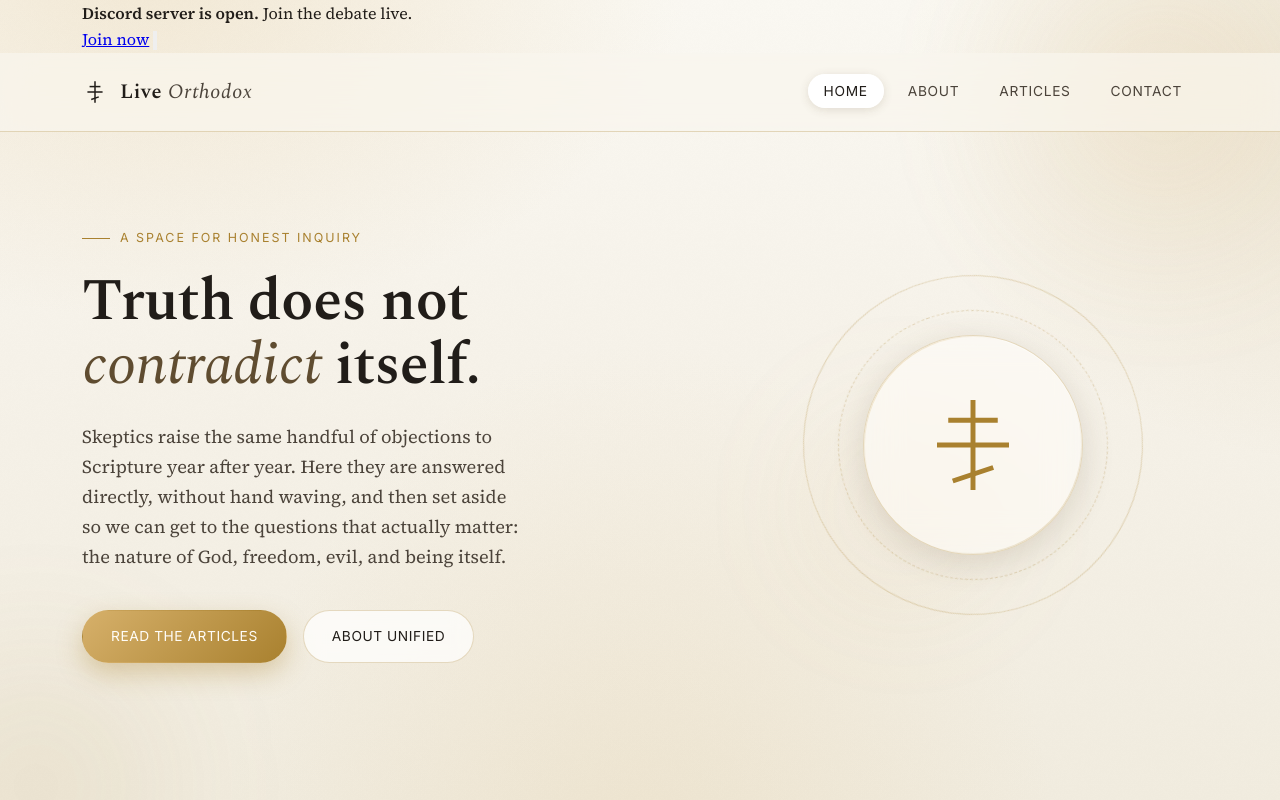
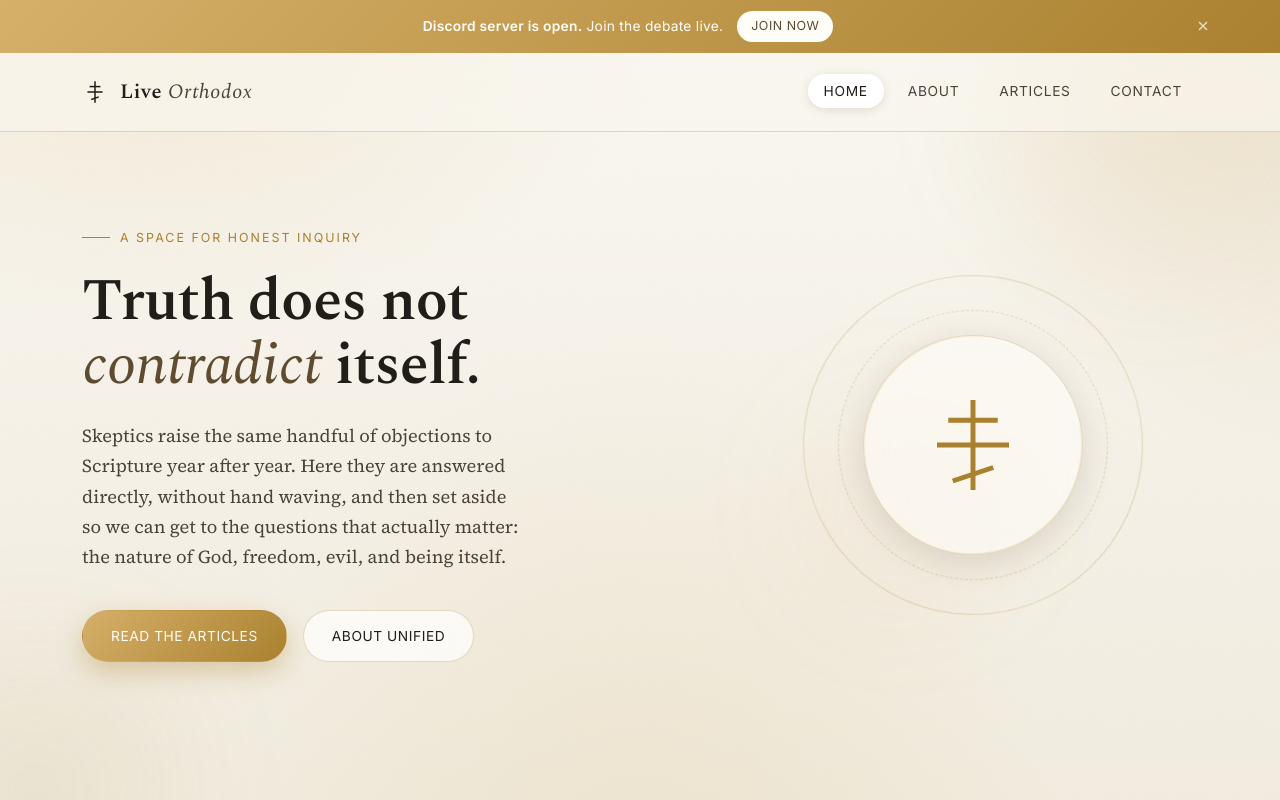
Before and after one commit to halosent/halosent.github.io, a plain HTML site: page index.html in a window 1280 px wide. Shown: the top 800 px of the page. Drawn offline with nearby package versions, Linux system fonts and the light colour scheme.

Commit message:
Add files via upload

```diff
--- a/script.js
+++ b/script.js
@@ -1,6 +1,19 @@
 // Live Orthodox — shared behaviour
 
 document.addEventListener('DOMContentLoaded', () => {
+
+  // announcement bar dismiss
+  const bar = document.getElementById('announcementBar');
+  const closeBtn = document.getElementById('announcementClose');
+  if (bar && closeBtn) {
+    if (localStorage.getItem('lo_announcement_dismissed') === 'true') {
+      bar.style.display = 'none';
+    }
+    closeBtn.addEventListener('click', () => {
+      bar.style.display = 'none';
+      localStorage.setItem('lo_announcement_dismissed', 'true');
+    });
+  }
 
   // mobile nav toggle
   const toggle = document.querySelector('.nav-toggle');
--- a/style.css
+++ b/style.css
@@ -112,6 +112,83 @@ section{ position: relative; }
   mask-composite: exclude;
   pointer-events: none;
 }
+
+/* ---------- announcement bar ---------- */
+.announcement-bar{
+  background: linear-gradient(135deg, var(--gold-light), var(--gold));
+  color: #fffdf8;
+  position: relative;
+  z-index: 110;
+}
+.announcement-bar .wrap{
+  display:flex;
+  align-items:center;
+  justify-content:center;
+  gap: 14px;
+  padding: 11px 44px 11px 20px;
+  min-height: 0;
+  position: relative;
+  text-align:center;
+  flex-wrap: wrap;
+}
+.announcement-bar p{
+  font-family: var(--font-ui);
+  font-size: 0.86rem;
+  letter-spacing: 0.02em;
+  margin: 0;
+}
+.announcement-bar strong{ font-weight: 600; }
+.announcement-bar a.pill-link{
+  font-family: var(--font-ui);
+  font-size: 0.78rem;
+  letter-spacing: 0.04em;
+  text-transform: uppercase;
+  text-decoration:none;
+  color: var(--umber);
+  background: #fffdf8;
+  padding: 5px 14px;
+  border-radius: 999px;
+  transition: transform .25s ease;
+}
+.announcement-bar a.pill-link:hover{ transform: translateY(-1px); }
+.announcement-close{
+  position:absolute;
+  right: 16px;
+  top: 50%;
+  transform: translateY(-50%);
+  background: none;
+  border: none;
+  color: #fffdf8;
+  opacity: 0.75;
+  cursor: pointer;
+  width: 22px; height: 22px;
+  display:flex; align-items:center; justify-content:center;
+}
+.announcement-close:hover{ opacity: 1; }
+.announcement-close svg{ width: 16px; height:16px; }
+
+/* ---------- discord cta ---------- */
+.discord-cta{
+  margin-top: 24px;
+  padding: 42px 36px;
+  text-align:center;
+}
+.discord-cta .discord-icon{
+  width: 52px; height:52px;
+  margin: 0 auto 18px;
+  border-radius: 14px;
+  background: linear-gradient(135deg, var(--gold-pale), var(--white));
+  border: 1px solid var(--glass-border);
+  display:flex; align-items:center; justify-content:center;
+}
+.discord-cta .discord-icon svg{ width:26px; height:26px; color: var(--gold); }
+.discord-cta h2{
+  font-family: var(--font-display);
+  font-size: 1.5rem;
+  font-weight: 600;
+  margin-bottom: 10px;
+}
+.discord-cta p{ color: var(--ink-soft); max-width: 52ch; margin: 0 auto 24px; }
 
 /* ---------- nav ---------- */
 .site-nav{
```
